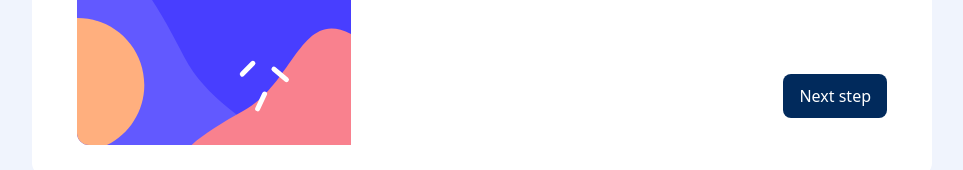
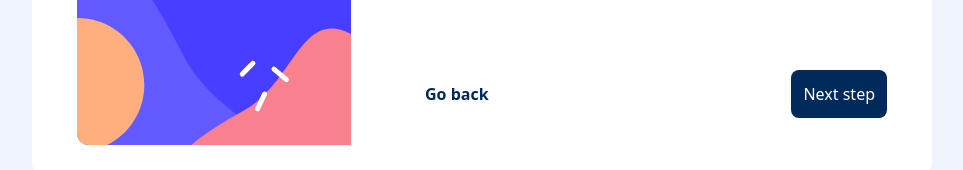
Before and after one commit to Melina1996/ProjetState, a React (Vite) app: page / in a window 1280 px wide. Shown: the part 525-695 px from the top of the page, without its empty margins (158-1121 px from the left). Built offline with nearby package versions, Linux system fonts and the light colour scheme.

Commit message:
added second btn go back

```diff
--- a/src/App.jsx
+++ b/src/App.jsx
@@ -28,10 +28,23 @@ function App() {
 
 
 
-            <div className="h-[10%] w-[100%] flex justify-end">
-              <button className="bg-[#012A5Cff] rounded-lg text-white pl-4 pr-4">
-                Next step
-              </button>
+            <div className="h-[10%] w-[100%] flex justify-center items-center">
+
+              <div className="w-[50%] flex justify-start items-center">
+
+                <button className="text-[#012A5Cff] font-semibold">
+                  Go back
+                </button>
+
+              </div>
+
+              <div className="w-[50%] flex justify-end items-center">
+
+                <button className="bg-[#012A5Cff] rounded-lg text-white p-3">
+                  Next step
+                </button>
+
+              </div>
             </div>
           </div>
         </div>
```
